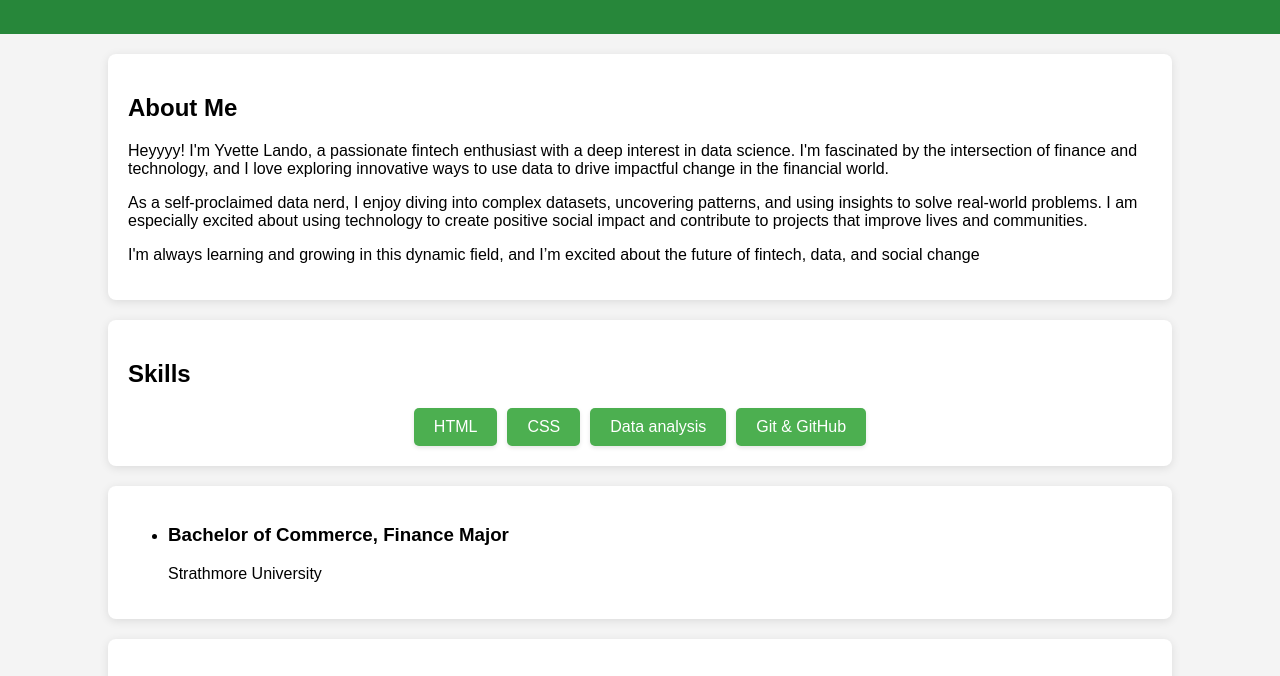
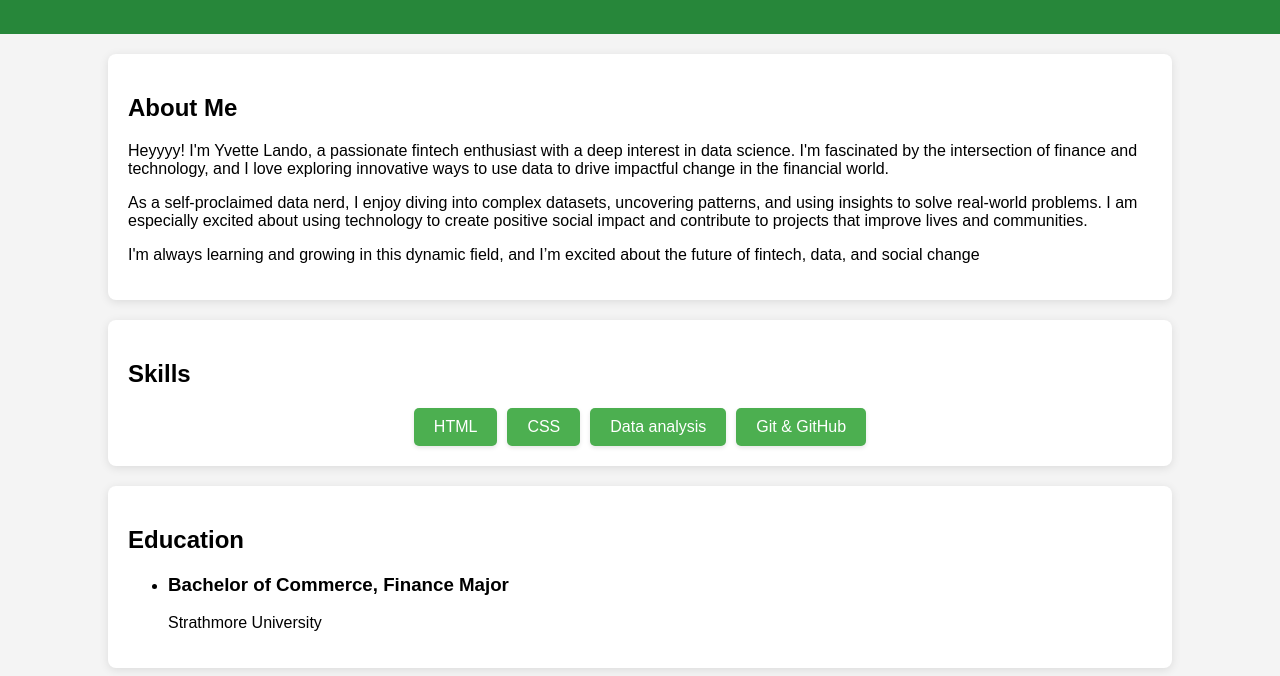
Before and after one commit to yjlando/my-portfolio, a plain HTML site: page index.html in a window 1280 px wide. Shown: the part 93-769 px from the top of the page. Drawn offline with Linux system fonts and the light colour scheme.

Commit message:
Update index.html

```diff
--- a/index.html
+++ b/index.html
@@ -38,6 +38,7 @@
     </section>
 
     <section id="education">
+        <h2>Education</h2>
         <ul class="education-list">
             <li class="education-item">
                 <h3><i class="fas fa-graduation-cap"></i> Bachelor of Commerce, Finance Major</h3>
```
